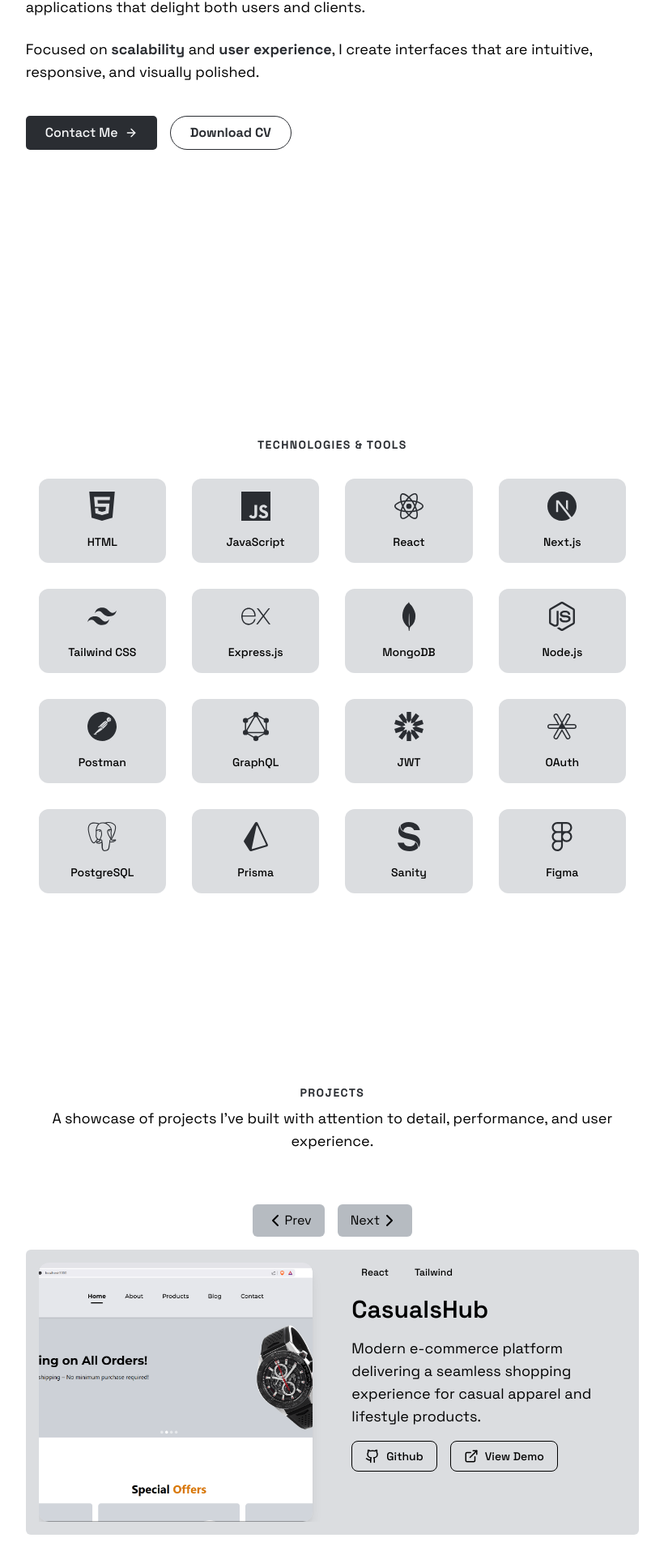
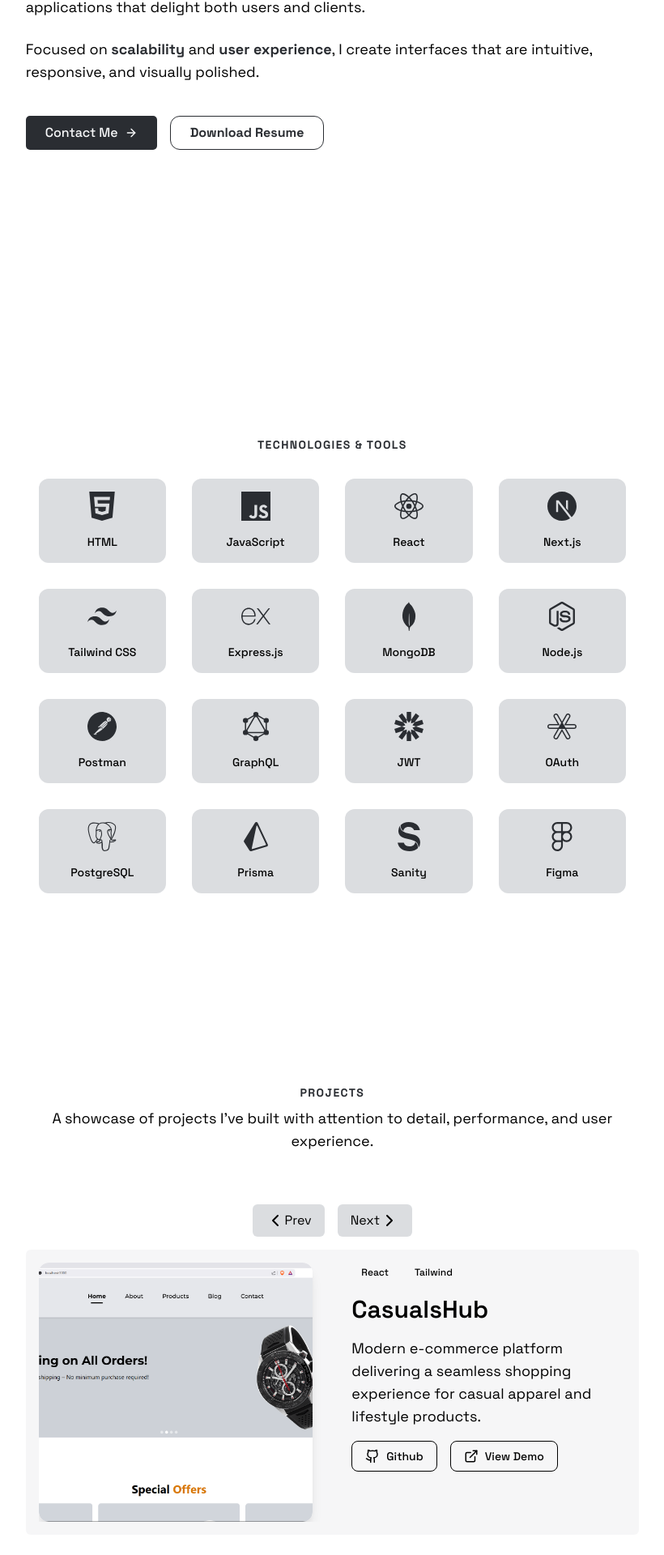
Before and after one commit to emm-ok/manuelsPortfolio, a React (Vite) app: page / in a window 1280 px wide. Shown: the part 1351-3271 px from the top of the page at 81% size, without its empty margins (435-1255 px from the left). Built offline with nearby package versions, Linux system fonts and the light colour scheme.

Commit message:
added download resume

```diff
--- a/src/components/AboutSection.jsx
+++ b/src/components/AboutSection.jsx
@@ -52,17 +52,18 @@ export default function AboutSection() {
             <motion.a
               variants={item}
               href="#contact"
-              className="cosmic-button flex items-center justify-center gap-2"
+              className="cosmic-button hover:scale-105 flex items-center justify-center gap-2"
             >
               Contact Me <ArrowRight className="w-4 h-4" />
             </motion.a>
 
             <motion.a
               variants={item}
-              href="#download"
-              className="px-6 py-2 rounded-full border border-primary text-primary hover:bg-primary/10 transition-colors duration-300 text-center"
+              href="./Resume1.docx"
+              download="Emmanuel_Okoosi_Frontend_Developer_CV.pdf"
+              className="px-6 py-2 rounded-xl border border-primary text-primary hover:scale-105 transition-colors duration-300 text-center"
             >
-              Download CV
+              Download Resume
             </motion.a>
           </div>
         </motion.div>
--- a/src/components/ProjectSection.jsx
+++ b/src/components/ProjectSection.jsx
@@ -86,20 +86,20 @@ const ProjectCarousel = () => {
                 <div className="flex gap-4 mb-4 justify-center">
                     <button
                         onClick={prevSlide}
-                        className="flex px-4 py-2 bg-gray-600/40 dark:bg-white/20 rounded-md hover:bg-black/40 dark:hover:bg-white/40 transition"
+                        className="flex px-4 py-2 bg-gray-600/20 dark:bg-white/20 rounded-md hover:bg-black/40 dark:hover:bg-white/40 transition"
                     >
                         <ChevronLeft /> Prev
                     </button>
                     <button
                         onClick={nextSlide}
-                        className="flex px-4 py-2 bg-gray-600/40 dark:bg-white/20 rounded-md hover:bg-black/40 dark:hover:bg-white/40 transition"
+                        className="flex px-4 py-2 bg-gray-600/20 dark:bg-white/20 rounded-md hover:bg-black/40 dark:hover:bg-white/40 transition"
                     >
                         Next <ChevronRight />
                     </button>
                 </div>
 
                 {/* Motion Slide */}
-                <div className="overflow-hidden bg-gray-600/20 p-4 rounded-md">
+                <div className="overflow-hidden bg-gray-600/5 p-4 rounded-md">
                     <AnimatePresence mode="wait">
                         <motion.div
                             className="flex overflow-hidden w-full"
```
Also changed, not shown: 1 other file (tests, documents, lock files or other folders).
